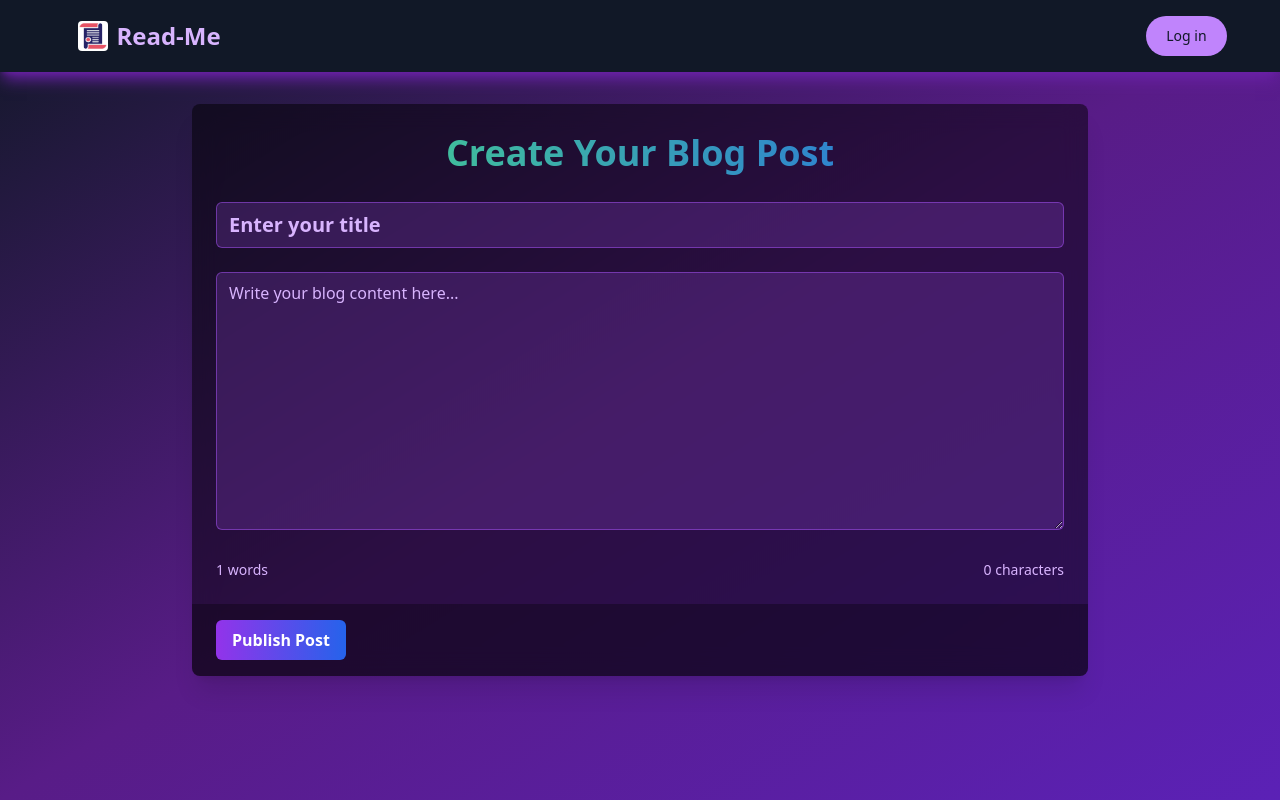
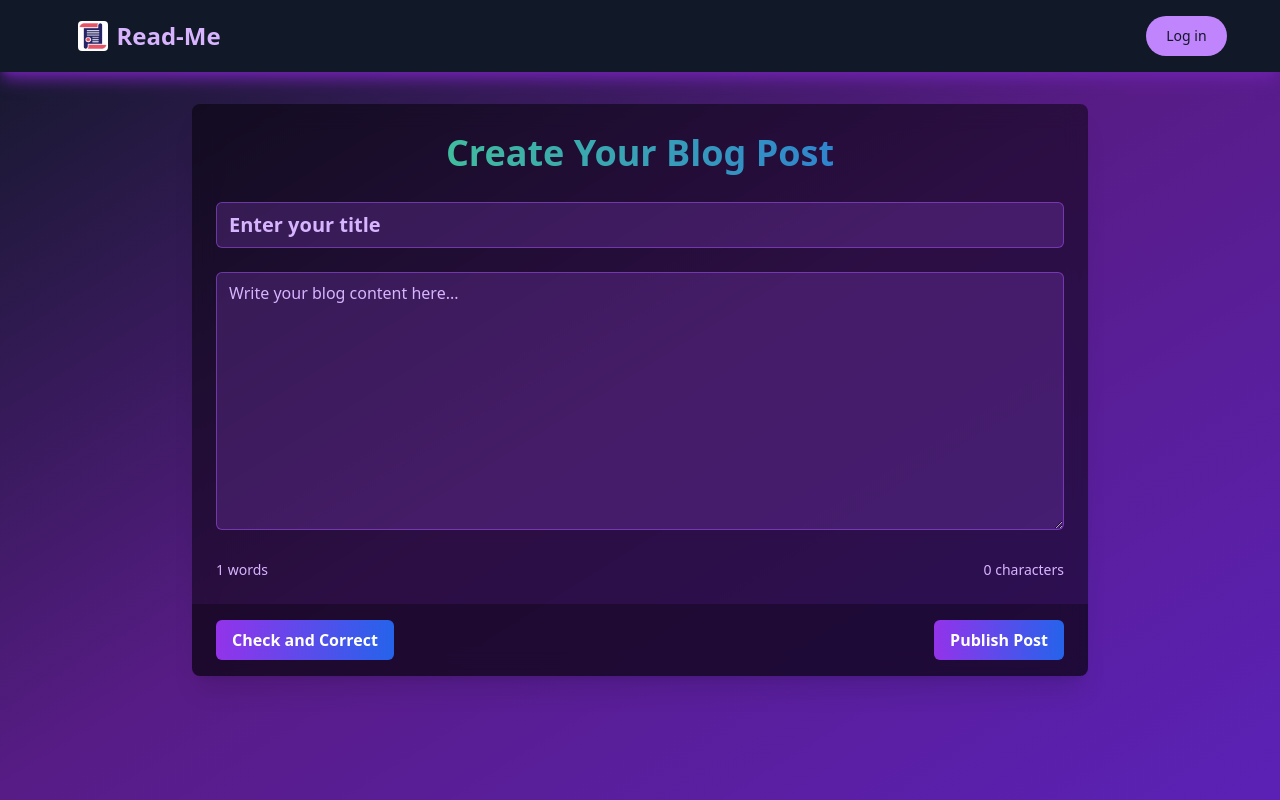
Before and after one commit to kunj3740/readme, a React (Vite) app in the folder frontend/: page /publish in a window 1280 px wide. Built offline with nearby package versions, Linux system fonts and the light colour scheme.

Commit message:
AI in spelling mistakes

```diff
--- a/frontend/src/pages/Publish.tsx
+++ b/frontend/src/pages/Publish.tsx
@@ -6,8 +6,27 @@ import axios from 'axios'
 import { Toaster, toast } from 'react-hot-toast'
 import { BACKEND_URL, RAG_URL } from '../config'
 import { Appbar } from '../components/Appbar'
-import RichTextEditor from '../components/RichTextEditor'
-import QuillEditor from '../components/RichTextEditor'
+
+// Grammar correction function (using OpenAI as an example)
+const correctText = async (text: string) => {
+  try {
+    const token = localStorage.getItem('token');
+    const response = await axios.post(
+      `${RAG_URL}/grammar-correction`,
+      { text },
+      {
+        headers: {
+          Authorization: `${token}`, // Add Bearer token
+        },
+      }
+    );
+    return response.data.correctedText
+  } catch (error) {
+    console.error('Error correcting text:', error)
+    toast.error('Failed to correct text')
+    return text
+  }
+}
 
 // Custom Button Component
 const Button: React.FC<React.ButtonHTMLAttributes<HTMLButtonElement> & { variant?: 'primary' | 'outline' }> = ({
@@ -48,19 +67,11 @@ const Textarea: React.FC<React.TextareaHTMLAttributes<HTMLTextAreaElement>> = ({
   )
 }
 
-// Icon components
-const BoldIcon = () => <svg xmlns="http://www.w3.org/2000/svg" width="24" height="24" viewBox="0 0 24 24" fill="none" stroke="currentColor" strokeWidth="2" strokeLinecap="round" strokeLinejoin="round"><path d="M6 4h8a4 4 0 0 1 4 4 4 4 0 0 1-4 4H6z"/><path d="M6 12h9a4 4 0 0 1 4 4 4 4 0 0 1-4 4H6z"/></svg>
-
-const ItalicIcon = () => <svg xmlns="http://www.w3.org/2000/svg" width="24" height="24" viewBox="0 0 24 24" fill="none" stroke="currentColor" strokeWidth="2" strokeLinecap="round" strokeLinejoin="round"><line x1="19" y1="4" x2="10" y2="4"/><line x1="14" y1="20" x2="5" y2="20"/><line x1="15" y1="4" x2="9" y2="20"/></svg>
-
-const ListIcon = () => <svg xmlns="http://www.w3.org/2000/svg" width="24" height="24" viewBox="0 0 24 24" fill="none" stroke="currentColor" strokeWidth="2" strokeLinecap="round" strokeLinejoin="round"><line x1="8" y1="6" x2="21" y2="6"/><line x1="8" y1="12" x2="21" y2="12"/><line x1="8" y1="18" x2="21" y2="18"/><line x1="3" y1="6" x2="3.01" y2="6"/><line x1="3" y1="12" x2="3.01" y2="12"/><line x1="3" y1="18" x2="3.01" y2="18"/></svg>
-
-const ImageIcon = () => <svg xmlns="http://www.w3.org/2000/svg" width="24" height="24" viewBox="0 0 24 24" fill="none" stroke="currentColor" strokeWidth="2" strokeLinecap="round" strokeLinejoin="round"><rect x="3" y="3" width="18" height="18" rx="2" ry="2"/><circle cx="8.5" cy="8.5" r="1.5"/><polyline points="21 15 16 10 5 21"/></svg>
-
 export const Publish: React.FC = () => {
   const [title, setTitle] = useState('')
   const [content, setContent] = useState('')
   const [isPublishing, setIsPublishing] = useState(false)
+  const [isCorrecting, setIsCorrecting] = useState(false)
   const navigate = useNavigate()
 
   const handlePublish = useCallback(async () => {
@@ -73,30 +84,50 @@ export const Publish: React.FC = () => {
     try {
       const response = await axios.post(`${BACKEND_URL}/api/v1/blog`, {
         title,
-        content
+        content,
       }, {
         headers: {
-          Authorization: localStorage.getItem('token')
+          Authorization: localStorage.getItem('token'),
         }
       })
 
       await axios.post(`${RAG_URL}/embed`, {
         title,
-        content
+        content,
       })
 
       toast.success('Blog Published Successfully!')
       navigate(`/blog/${response.data.id}`)
     } catch (error) {
+      console.error('Error publishing blog:', error)
+      toast.error('Failed to publish blog')
     } finally {
       setIsPublishing(false)
     }
   }, [title, content, navigate])
 
+  const handleCorrection = useCallback(async () => {
+    if (!content.trim()) {
+      toast.error('Please write some content to correct')
+      return
+    }
+
+    setIsCorrecting(true)
+    try {
+      const correctedText = await correctText(content)
+      setContent(correctedText)
+      toast.success('Content corrected successfully!')
+    } catch (error) {
+      console.error('Error correcting content:', error)
+    } finally {
+      setIsCorrecting(false)
+    }
+  }, [content])
+
   const wordCount = content.trim().split(/\s+/).length
 
   return (
-    <div className="min-h-screen transition-colors duration-300  bg-gradient-to-br from-gray-900 via-purple-900 to-violet-800">
+    <div className="min-h-screen transition-colors duration-300 bg-gradient-to-br from-gray-900 via-purple-900 to-violet-800">
       <Appbar />
       <div className="container mx-auto px-4 py-8">
         <div className="w-full max-w-4xl mx-auto bg-black/50 backdrop-blur-md shadow-xl rounded-lg overflow-hidden">
@@ -114,11 +145,11 @@ export const Publish: React.FC = () => {
               />
               <div className="space-y-2">
                 <Textarea
-                    placeholder="Write your blog content here..."
-                    value={content}
-                    onChange={(e) => setContent(e.target.value)}
-                    rows={10}
-                    />
+                  placeholder="Write your blog content here..."
+                  value={content}
+                  onChange={(e) => setContent(e.target.value)}
+                  rows={10}
+                />
               </div>
               <div className="flex justify-between items-center text-sm text-purple-300">
                 <span>{wordCount} words</span>
@@ -127,11 +158,10 @@ export const Publish: React.FC = () => {
             </div>
           </div>
           <div className="bg-black/30 px-6 py-4 flex justify-between items-center">
-
-            <Button
-              onClick={handlePublish}
-              disabled={isPublishing}
-            >
+            <Button onClick={handleCorrection} disabled={isCorrecting}>
+              {isCorrecting ? 'Correcting...' : 'Check and Correct'}
+            </Button>
+            <Button onClick={handlePublish} disabled={isPublishing}>
               {isPublishing ? 'Publishing...' : 'Publish Post'}
             </Button>
           </div>
```
